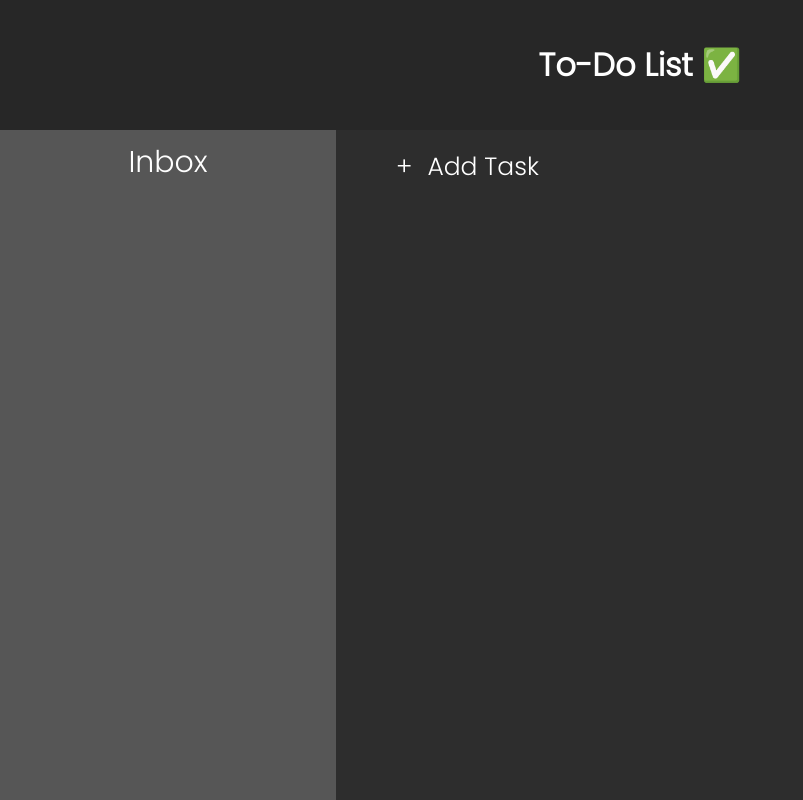
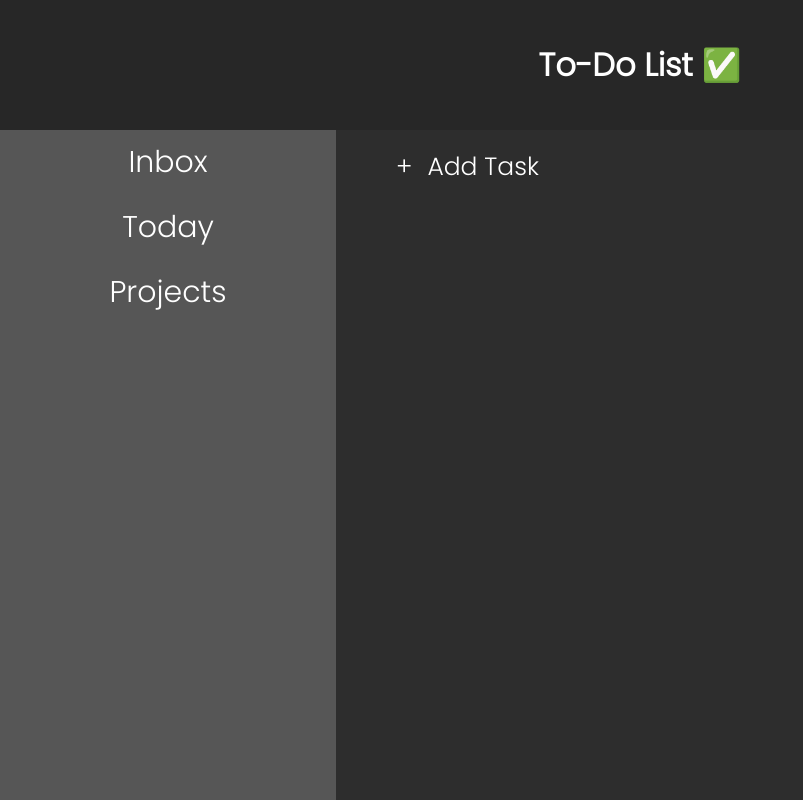
Before and after one commit to Kaytin808/todo, a website built with webpack: page dist/index.html in a window 1280 px wide. Shown: the top 800 px of the page, without its empty margins (0-803 px from the left). Built offline with nearby package versions, Linux system fonts and the light colour scheme.

Commit message:
Added projects tab

```diff
--- a/src/index.js
+++ b/src/index.js
@@ -1,10 +1,7 @@
 import './style.css'
 import addList from './addList'
 
-var button = document.querySelector('.submit-btn')
-button.addEventListener('click', ()=>{
-    addList();
-})
+
 
 var main = document.getElementById('main')
 var header = document.createElement('div')
@@ -12,33 +9,43 @@ var headerTitle = document.createElement('h1')
 var sideBar = document.createElement('div')
 var middleBar = document.createElement('div')
 var container = document.createElement('div')
+var taskContainer = document.createElement('div')
+var addTaskP = document.createElement('span')
 var inbox = document.createElement('div')
 var inboxP = document.createElement('p')
+var today = document.createElement('div')
+var todayP = document.createElement('p')
+var project = document.createElement('div')
+var projectP = document.createElement('p')
 var addTask = document.createElement('div')
 var spanAdd = document.createElement('div')
-var main = document.getElementById('main')
 var listContainer = document.createElement('div')
-listContainer.classList.add('list-container')
 var ul = document.createElement('ul')
 var taskX = document.querySelector('.delete-task1')
 
-
+// class-add //
 ul.classList.add('ul-list')
 spanAdd.classList.add('add')
-spanAdd.textContent = '+'
-var addTaskP = document.createElement('span')
-addTaskP.textContent = 'Add Task'
 addTask.classList.add('add-task')
-var taskContainer = document.createElement('div')
+listContainer.classList.add('list-container')
 taskContainer.classList.add('task-container')
 inbox.classList.add('inbox')
+today.classList.add('today')
+project.classList.add('project')
 container.classList.add('container')
 middleBar.classList.add('middle-container')
 sideBar.classList.add('sideBar-container')
 header.classList.add('header')
+
+// text-content //
 headerTitle.textContent = 'To-Do List ✅'
 inboxP.textContent = 'Inbox'
+todayP.textContent = 'Today'
+projectP.textContent = 'Projects'
+spanAdd.textContent = '+'
+addTaskP.textContent = 'Add Task'
 
+// event Listeners //
 addTask.addEventListener('click', ()=> {
     var form = document.getElementById('myForm')
     form.style.display = 'flex'
@@ -48,12 +55,26 @@ taskX.addEventListener('click' , () => {
     form.style.display = 'none'
 })
 
+// Submit button form //
+var button = document.querySelector('.submit-btn')
+button.addEventListener('click', ()=>{
+    addList();
+})
+
+project.addEventListener('click', () => {
+listContainer.style.display = 'none'
+})
+
 main.append(header)
 main.append(container)
 listContainer.appendChild(ul)
 container.append(sideBar)
 sideBar.appendChild(inbox)
 inbox.appendChild(inboxP)
+sideBar.appendChild(today)
+today.appendChild(todayP)
+sideBar.appendChild(project)
+project.appendChild(projectP)
 container.append(middleBar)
 middleBar.appendChild(taskContainer)
 middleBar.append(listContainer)
--- a/src/style.css
+++ b/src/style.css
@@ -105,8 +105,8 @@ ul {
     height: 56rem;
     width: 21rem;
     background-color: #565656;
-    justify-content: center;
     display: flex;
+    flex-direction: column;
 }
 .sideBar-container p {
     font-size: 30px;
@@ -114,12 +114,12 @@ ul {
     color: white;
     padding: 10px;
 }
-.inbox {
+.inbox, .today, .project {
     width: inherit;
     height: fit-content;
     text-align: center;
 }
-.inbox:hover {
+.inbox:hover, .today:hover, .project:hover {
     background-color: #6e6e6e;
     border-radius: 10px;
     cursor: pointer;
```
Also changed, not shown: dist/main.js.
